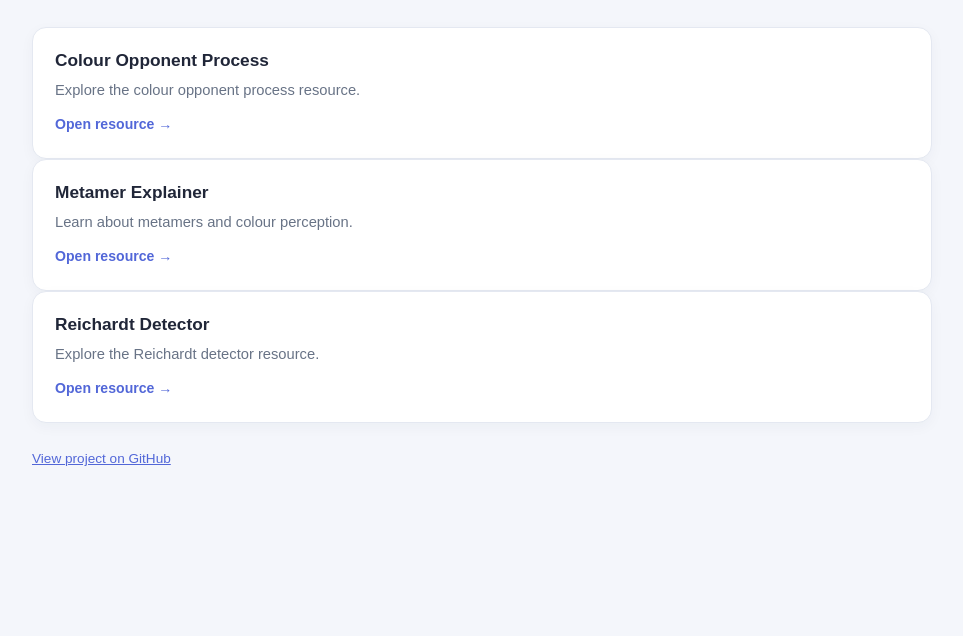
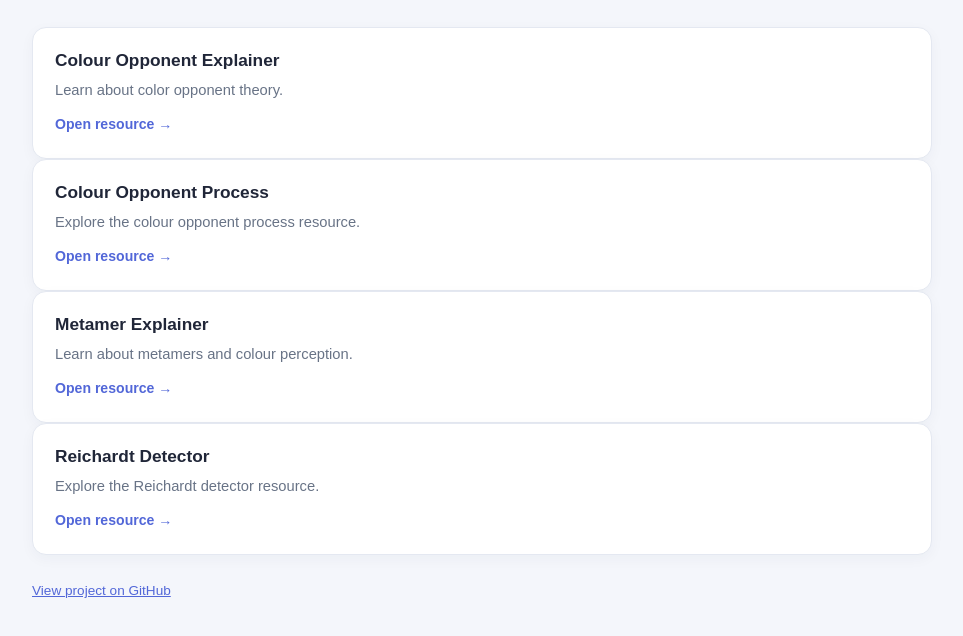
Before and after one commit to ljmorris-cloud/study, a plain HTML site: page index.html in a window 1280 px wide. Shown: the part 132-768 px from the top of the page, without its empty margins (158-1121 px from the left). Drawn offline with Linux system fonts and the light colour scheme.

Commit message:
Update index.html

```diff
--- a/index.html
+++ b/index.html
@@ -105,7 +105,11 @@
       <p>Choose a resource below to open it.</p>
     </header>
 
-
+    <a class="resource" href="color-opponent-explainer.html">
+        <h2>Colour Opponent Explainer</h2>
+        <p>Learn about color opponent theory.</p>
+        <span class="arrow">Open resource →</span>
+      </a>
 
       <a class="resource" href="color_opponent_process_.html">
         <h2>Colour Opponent Process</h2>
```
